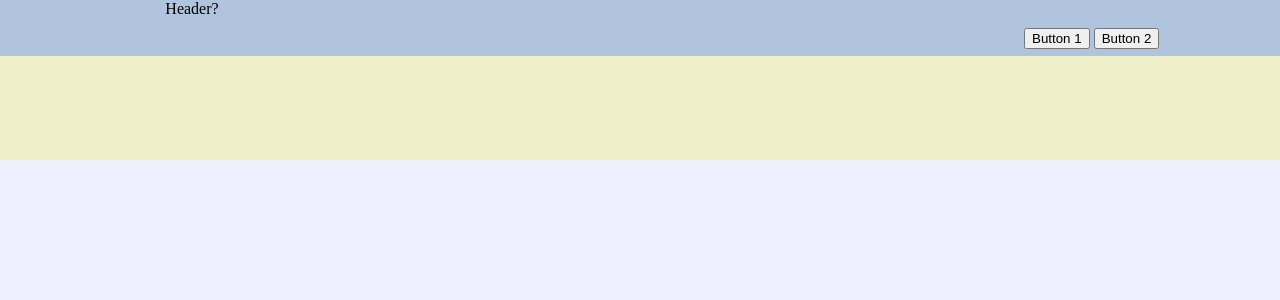
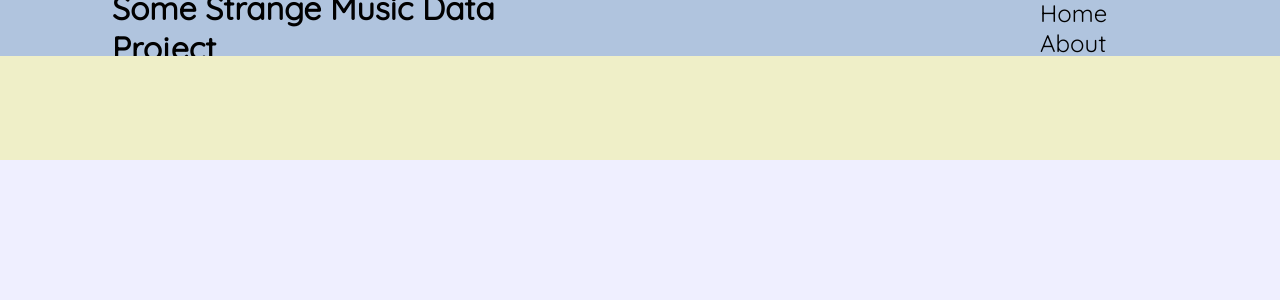
Before and after one commit to pchan37/miniature-happiness, a Python web app: template app/templates/index.html in a window 1280 px wide; the page is wider, and only the part inside the window is pictured. Shown: the top 300 px of that part. Run offline with Jinja, Linux system fonts and the light colour scheme; the template is opened without the code that fills it, so the values that code supplies are empty; some libraries are stand-ins or nearby versions.

Commit message:
add more CSS

```diff
--- a/app/static/css/overwrite.css
+++ b/app/static/css/overwrite.css
@@ -9,17 +9,35 @@ header {
     top: 0%;
     height: 7%;
     width: 100%;
+    font-family: "Quicksand", "Arial", "Sans Serif";
+}
+span {
+    position: absolute;
+    top: 50%;
+    left: 50%;
+    transform: translateX(-50%) translateY(-50%);
+}
+#title {
+    position: relative;
+    float: left;
+    width: 75%;
+    height: 100%;
+    font-size: 2em;
+    left: -10%;
+}
+#buttons {
+    position: relative;
+    float: right;
+    height: 100%;
+    width: 25%;
 }
 
-#title {
-    text-align: center;
-    float: left;
-    width: 30%;
-    height: 100%;
-}
-#buttons {
-    transform: translate(50%, 50%);
-    height: 100%;
+button {
+    padding: 0;
+    border: none;
+    background: none;
+    font-size: 24px;
+    font-family: "Quicksand", "Arial", "Sans Serif";
 }
 
 svg {
--- a/app/templates/index.html
+++ b/app/templates/index.html
@@ -6,7 +6,7 @@
     <meta charset="utf-8">
     <title>The Beauty of Lightsteel Blue</title>
 
-    <!-- Bootstrap Core CSS -->
+    <link href="https://fonts.googleapis.com/css?family=Quicksand" rel="stylesheet">
     <link href="../static/css/overwrite.css" rel="stylesheet">
   </head>
 
@@ -16,15 +16,20 @@
     <!-- Set your background image for this header on the line below. -->
     <header style="background-color: lightsteelblue;">
       <div id="title">
-	Header?
+	<span>
+	  <b>Some Strange Music Data Project</b>
+	</span>
       </div>
       <div id="buttons">
-	<button>
-	  Button 1
-	</button>
-	<button>
-	  Button 2
-	</button>
+	<span>
+	  <button id="home">
+	    Home
+	  </button>
+	  <div style="width:50px;height:auto;display:inline-block"></div>
+	  <button id="about">
+	    About
+	  </button>
+	</span>
       </div>
     </header>
 
```
